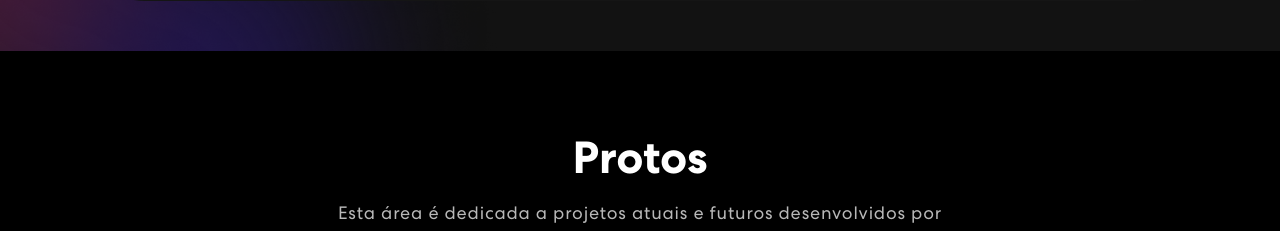
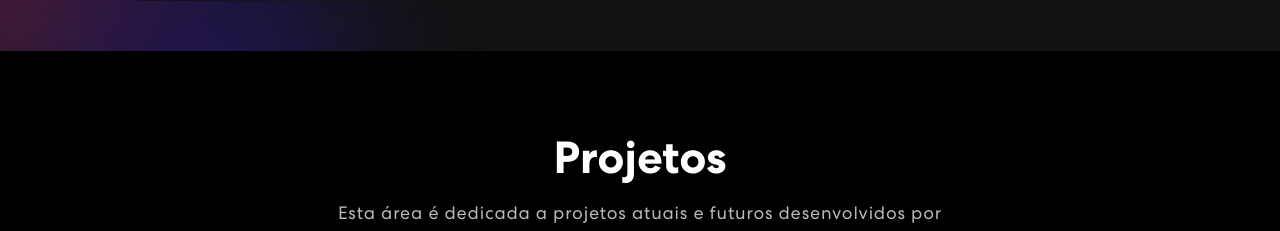
Before and after one commit to LucasP0/portfolio, a React (Create React App) app: page / in a window 1280 px wide. Shown: the part 1282-1513 px from the top of the page. Built offline with nearby package versions, Linux system fonts and the light colour scheme.

Commit message:
Atulização-Prontos para projetos!

```diff
--- a/src/components/Projects.js
+++ b/src/components/Projects.js
@@ -53,7 +53,7 @@ export const Projects = () => {
             <TrackVisibility>
               {({ isVisible }) =>
               <div className={isVisible ? "animate__animated animate__fadeIn": ""}>
-                <h2>Protos</h2>
+                <h2>Projetos</h2>
                 <p>Esta área é dedicada a projetos atuais e futuros desenvolvidos por mim </p>
                 <Tab.Container id="projects-tabs" defaultActiveKey="first">
                   <Nav variant="pills" className="nav-pills mb-5 justify-content-center align-items-center" id="pills-tab">
```
